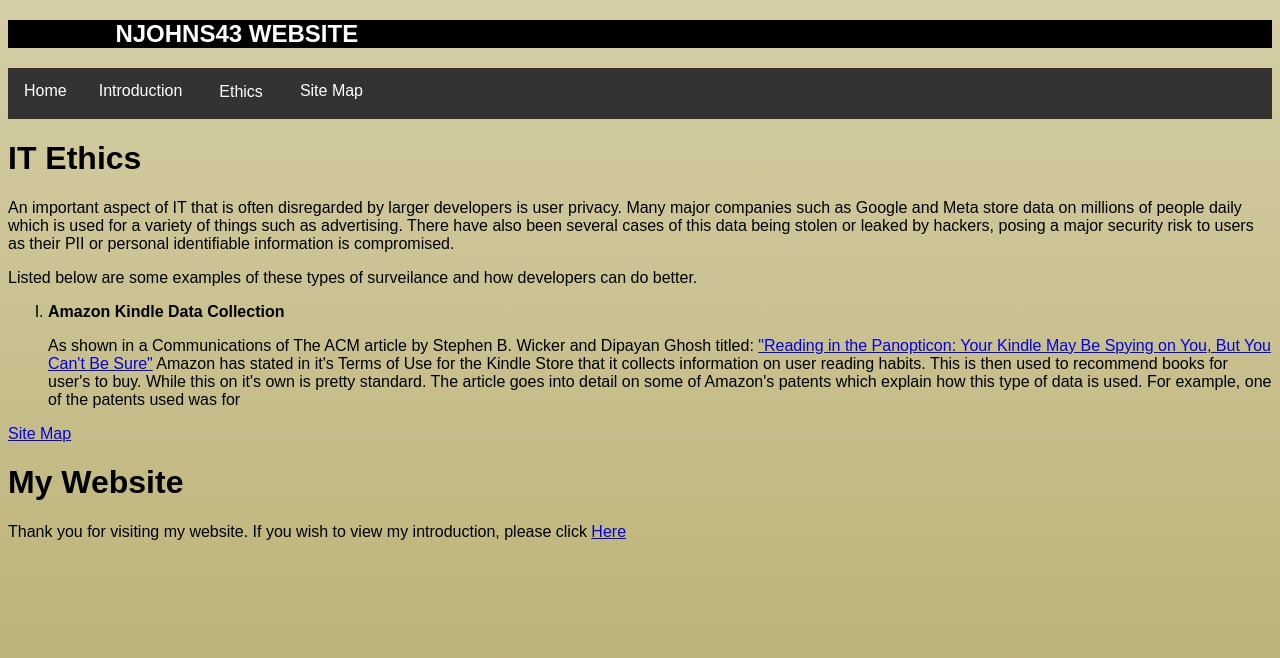
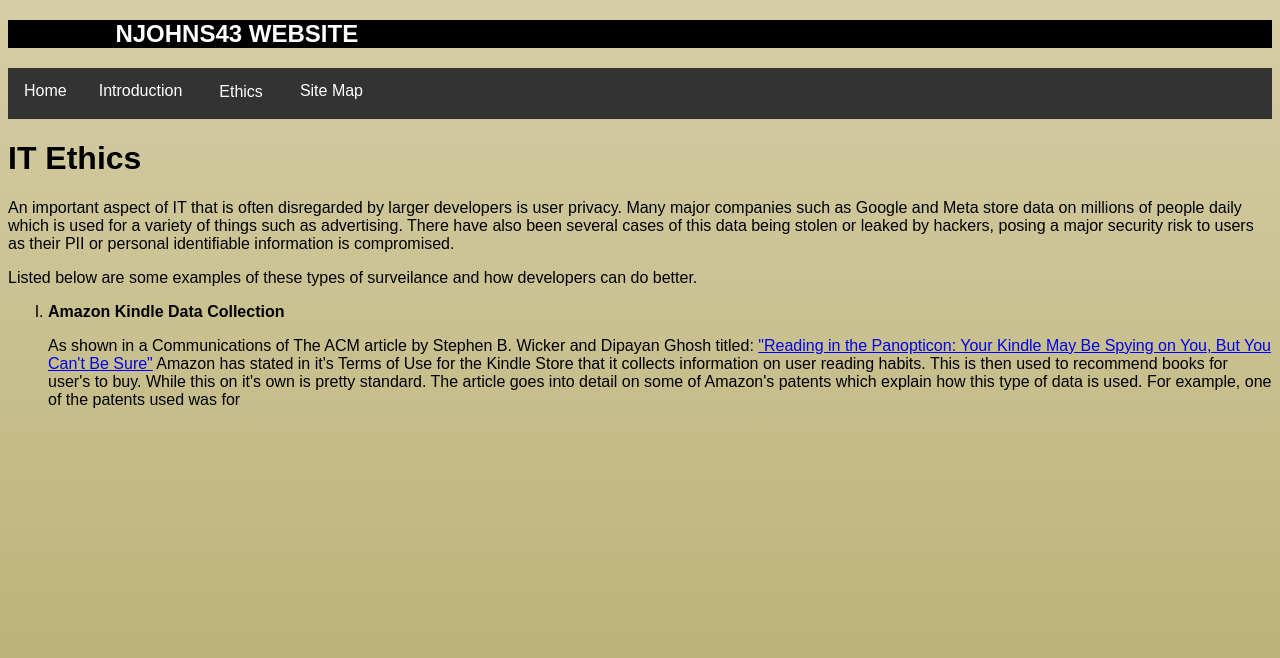
Before and after one commit to Njohns43gmu/Njohns43gmu.github.io, a plain HTML site: page Ethics.html in a window 1280 px wide. Drawn offline with Linux system fonts and the light colour scheme.

Commit message:
Fixing Commit

```diff
--- a/Ethics.html
+++ b/Ethics.html
@@ -45,13 +45,7 @@
         For example, one of the patents used was for </p>
         </li>
     </ol>
-                <a href="SiteMap.html">Site Map</a>
             </div>
         </div>
     </div>
-    <body>
-    <h1>My Website</h1>
-    <p>Thank you for visiting my website. If you wish to view my introduction, please click <a href="intro.html">Here</a></p>
-    </body>
-
 </html>
```
Also changed, not shown: SiteMap.html (+0 -2 lines), index.html (+0 -1 lines), intro.html (+0 -1 lines).
